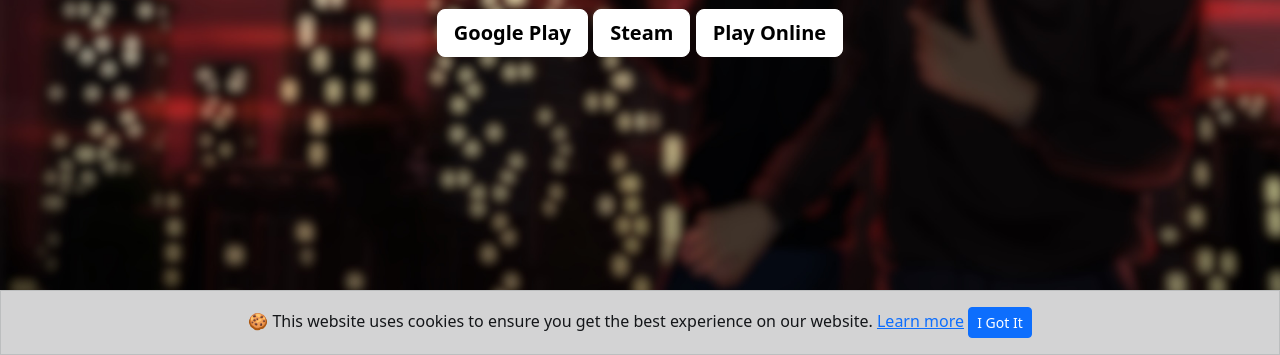
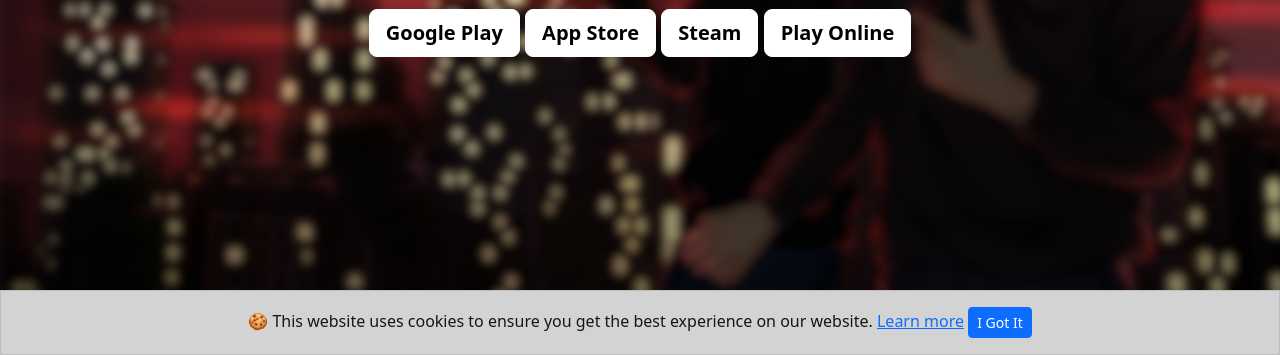
Before and after one commit to mephi1984/escapetomoscow.com, a plain HTML site: page part2/index.html in a window 1280 px wide. Shown: the part 445-800 px from the top of the page. Drawn offline with Linux system fonts and the light colour scheme.

Commit message:
Added app store link

```diff
--- a/part2/index.html
+++ b/part2/index.html
@@ -142,6 +142,7 @@
     <p class="lead">The game takes place in modern Russia, some time after the events of the bad ending of the first part. The main character will try to correct his mistakes and again rushes to meet adventures!</p>
     <p class="lead">
       <a href="https://play.google.com/store/apps/details?id=fishrungames.escapetomoscow2" class="btn btn-lg btn-secondary fw-bold border-white etm-button">Google Play</a>
+	  <a href="https://apps.apple.com/us/app/escape-to-moscow-2/id6755335325" class="btn btn-lg btn-secondary fw-bold border-white etm-button">App Store</a>
       <a href="https://store.steampowered.com/app/3821160/Pobeg_v_Moskvu_2/" class="btn btn-lg btn-secondary fw-bold border-white etm-button">Steam</a>
       <a href="https://escapetomoscow.com/part2/game" class="btn btn-lg btn-secondary fw-bold border-white etm-button">Play Online</a>
     </p>
```
Also changed, not shown: index.html (+1 -0 lines).
